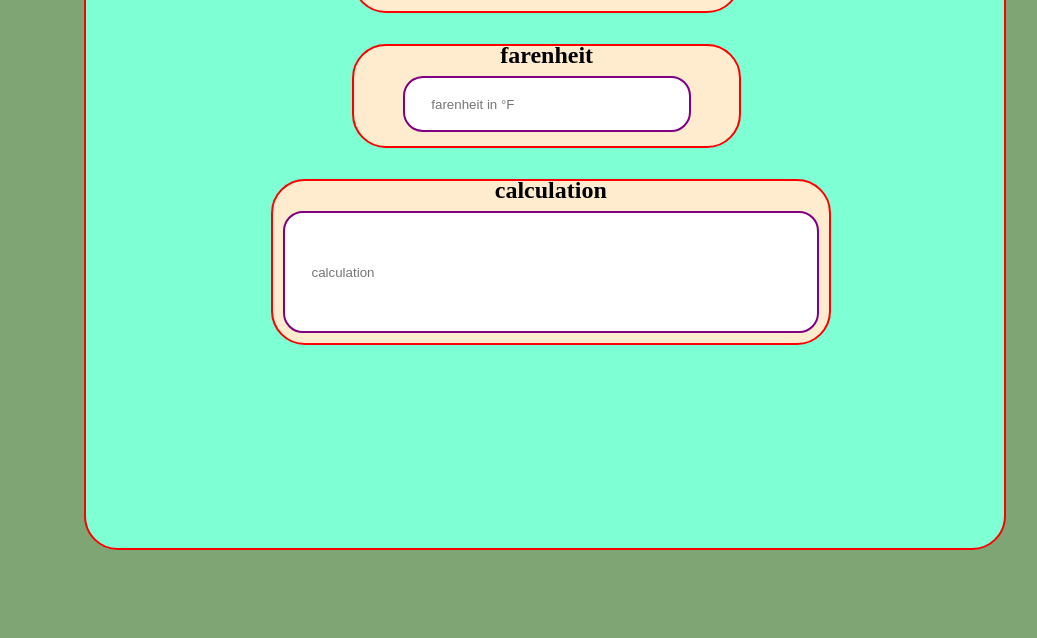
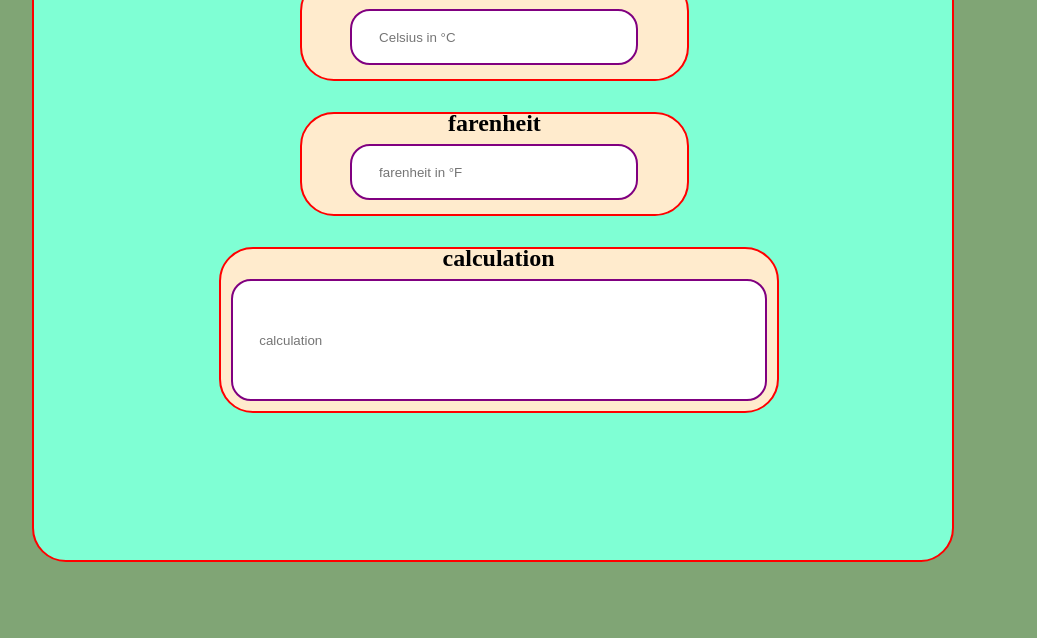
Before and after one commit to Ramesh-4p0/CodeAlpha_Project_Temperature_Converter, a plain HTML site: page index.html in a window 1280 px wide. Shown: the part 238-876 px from the top of the page, without its empty margins (95-1132 px from the left). Before the commit the page ends 800 px from the top, so only its background shows below. Drawn offline with Linux system fonts and the light colour scheme.

Commit message:
Update index.html

```diff
--- a/index.html
+++ b/index.html
@@ -153,12 +153,12 @@
 
         }
     }
-     @media (min-width:800px) and (max-width:1000px) {
+     @media (min-width:800px) and (min-height:600px){
         .flex {
            display: flex;
     border: 2px solid red;
     justify-content: center;
-            height: 68vh;
+    height: 78vh;
     width: 62vw;
     margin: 76px 119px;
     padding: 48px 62px;
```
Lines whose indentation alone changed are shown as unchanged.
